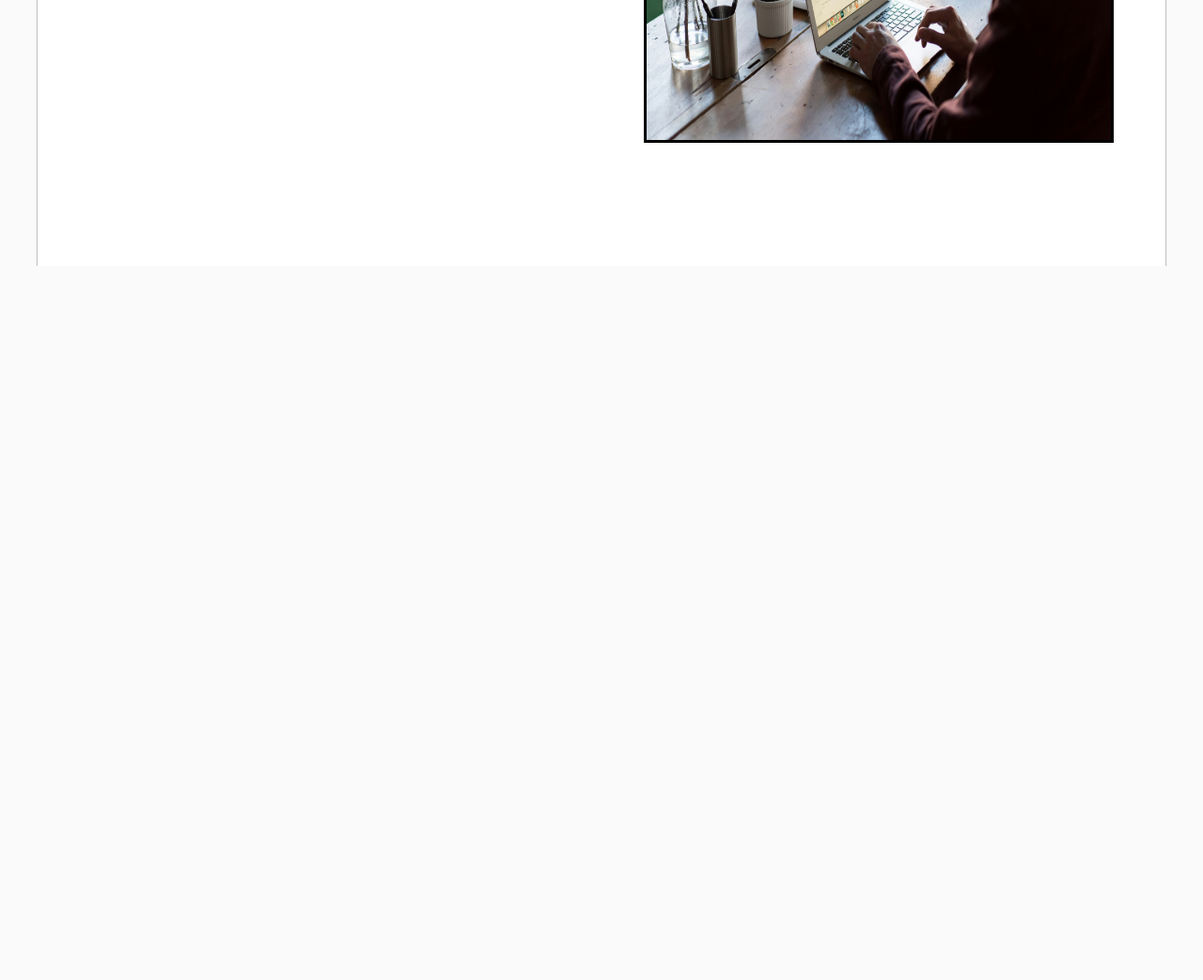
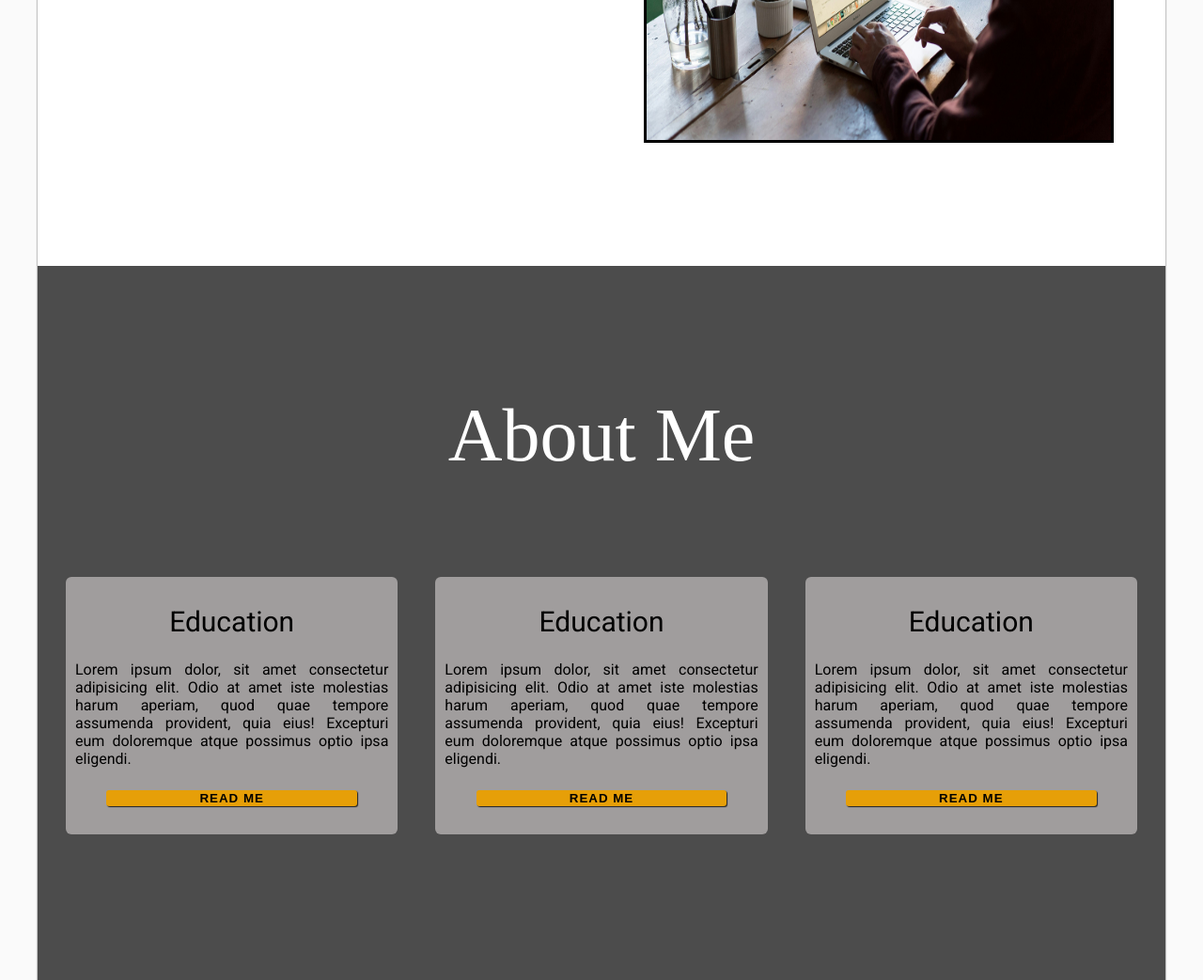
Before and after one commit to Khan-jahan/Blog-Wibsite, a plain HTML site: page index.html.html in a window 1280 px wide. Shown: the part 559-1602 px from the top of the page at 94% size. Before the commit the page ends 842 px from the top, so only its background shows below. Drawn offline with Linux system fonts and the light colour scheme; a web font is replaced by a local one.

Commit message:
about section added

```diff
--- a/intex.html
+++ b/index.html.html
@@ -37,7 +37,6 @@
                     <a href="#" class="nav-link" role="menuitem">Contact</a>
                 </li>
             </ul>
-
         </nav>
     </header>
     <!-- Header Ends Here  -->
@@ -60,6 +59,30 @@
 
         <!-- Banar Section Ends here  -->
 
+        <!-- About me section start here  -->
+        <section id="about" class="section-center">
+            <h2 class="section-heading text-white">About Me</h2>
+            <div class="card-container">
+                <div class="card">
+                    <h2 class="card-header">Education</h2>
+                    <p class="card-disc">Lorem ipsum dolor, sit amet consectetur adipisicing elit. Odio at amet iste molestias harum aperiam, quod quae tempore assumenda provident, quia eius! Excepturi eum doloremque atque possimus optio ipsa eligendi.</p>
+                <button type="submit" class="card-btn btn">Read Me</button>
+                </div>
+                <div class="card">
+                    <h2 class="card-header">Education</h2>
+                    <p class="card-disc">Lorem ipsum dolor, sit amet consectetur adipisicing elit. Odio at amet iste molestias harum aperiam, quod quae tempore assumenda provident, quia eius! Excepturi eum doloremque atque possimus optio ipsa eligendi.</p>
+                <button type="submit" class="card-btn btn">Read Me</button>
+                </div>
+                <div class="card">
+                    <h2 class="card-header">Education</h2>
+                    <p class="card-disc">Lorem ipsum dolor, sit amet consectetur adipisicing elit. Odio at amet iste molestias harum aperiam, quod quae tempore assumenda provident, quia eius! Excepturi eum doloremque atque possimus optio ipsa eligendi.</p>
+                <button type="submit" class="card-btn btn">Read Me</button>
+                </div>
+            </div>
+
+        </section>
+        <!-- About me section Ends here  -->
+
 
     </main>
     <!-- Main Ends Here  -->
--- a/style.css
+++ b/style.css
@@ -13,7 +13,6 @@ html{
     font-size: 62.5%;
     scroll-behavior: smooth;
     font-family: "Roboto", serif;
-    /* font-family: "Italianno", serif;  */
 }
 body{
     background-color: #fff;
@@ -24,6 +23,36 @@ body{
 }
 .tex-justify{
     text-align: justify;
+}
+.text-white{
+    color: white;
+}
+.section-heading{
+    font-size: 8rem;
+    text-align: center;
+    font-family: "Italianno", serif;
+}
+
+.section-center{
+    display: flex;
+    flex-direction: column;
+    align-items: center;
+    justify-content: space-evenly;
+}
+.btn{
+    background-color: rgb(230, 159, 8);
+    border: none;
+    border-radius: 0.3rem;
+    box-shadow: 0.1rem 0.1rem 0.1rem #222;
+    cursor: pointer;
+    text-transform: uppercase;
+    transition: transform 2s;
+    font-weight:700;
+    letter-spacing: 0.1rem;
+}
+.btn:hover{
+    transform: scale(1.1);
+
 }
 /* Common Code End heade */
 
@@ -106,26 +135,81 @@ nav li:hover{
 }
 /* Banner Section Ends Here  */
 
+/* Blog about start here  */
+#about{
+    min-height: 95vh;
+    padding: 5rem 1rem;
+    background-color: #4c4c4c;
+}
+
+.card-container{
+    display: flex;
+    align-items: center;
+}
+.card{
+    display: flex;
+    flex-direction: column;
+    flex: 1;
+    border-radius: 0.6rem;
+    background-color: #a09d9d;
+    padding: 3rem 1rem;
+    margin: 2rem;
+    transition: transform 0.5s;
+    width: 80%;
+}
+.card:hover{
+    transform: scale(1.1);
+}
+
+.card-header{
+    font-size: 3rem;
+    margin-bottom: 2rem;
+    text-align: center;
+    font-family:"" sans-serif;
+}
+
+.card-disc{
+    padding: 0.4rem 0;
+    text-align: justify;
+    font-size: 1.6rem;
+    margin-bottom: 2rem;
+}
+
+.card-btn{
+    align-self: center;
+    width: 80%;
+}
+/* Blog about Ends here  */
+
 
 /* Responsive area start here  */
 @media (max-width: 992px) {
+
     #blog-bannar-section{
         flex-direction: column;
     }
     #blog-bannar-section article{
         flex-basis:50%;
-        display: flex;
         flex-direction: column;
-        align-items: center;
-        margin-bottom: 5rem;
+        flex-wrap: wrap;
     }
 
     body{
-        background-color: #c4c4c4;
+        background-color: #56a385;
         width: 90%;
     }
 
+    .card-container{
+        width:auto;
+        display: flex;
+        flex-direction: column;
+        margin-bottom: 5rem;
+
+    }
 }
+
+
+
 @media (max-width: 768px) {
     html{
         font-size: 55.5%;
@@ -142,6 +226,10 @@ nav li:hover{
     }
     #blog-bannar-section article{
         width:90%;
+    }
+
+    .card-container{
+        width:80%;
     }
 
 
@@ -174,6 +262,13 @@ nav li:hover{
     #blog-bannar-section article{
         width:90%;
     }
+    .banner-immage{
+        max-width: 100%;
+    }
+
+    .card-container{
+        width:100%;
+    }
 
 
 }
```
